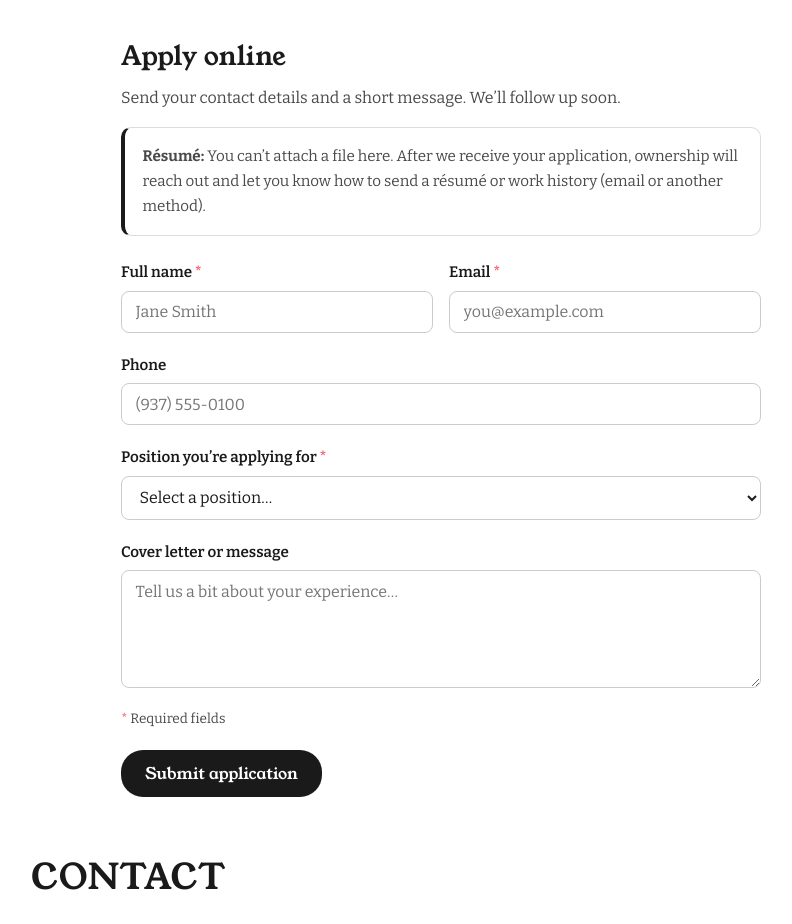
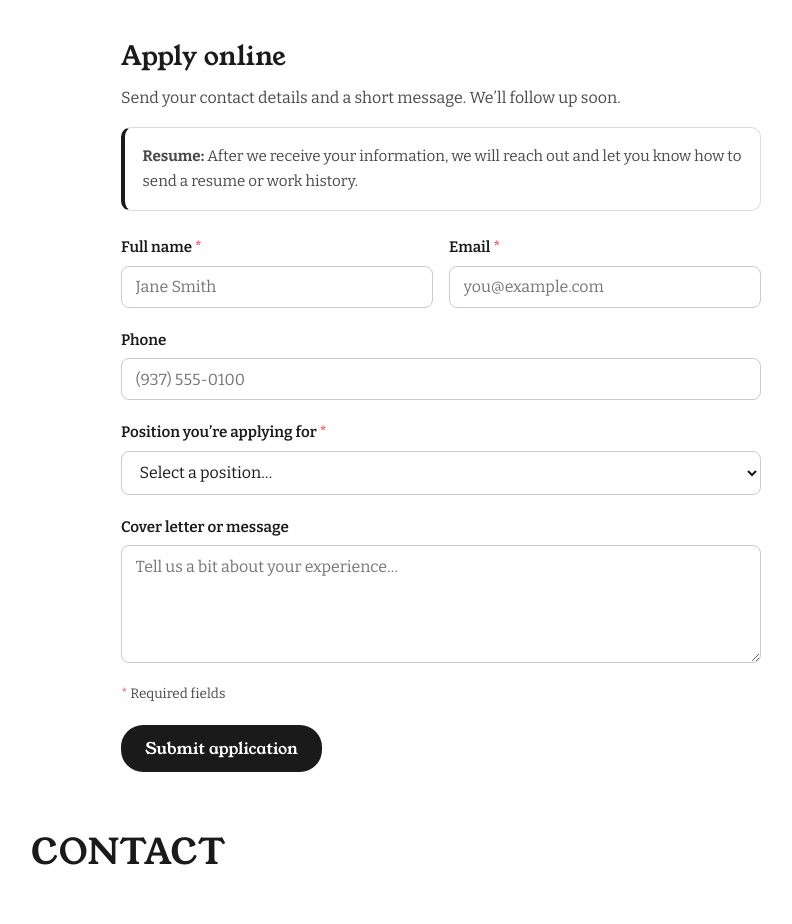
Before and after one commit to josephsluterbeck/sbt-website, a website: page index.html in a window 1280 px wide. Shown: the part 7920-8844 px from the top of the page, without its empty margins (1-793 px from the left). Drawn offline with nearby package versions, Linux system fonts and the light colour scheme; no server answers.

Commit message:
tweaking the description a bit

```diff
--- a/index.html
+++ b/index.html
@@ -275,7 +275,7 @@
             <div class="jobs-apply-wrapper" id="apply">
                 <h3 class="jobs-apply-heading">Apply online</h3>
                 <p class="jobs-apply-intro">Send your contact details and a short message. We’ll follow up soon.</p>
-                <p class="jobs-apply-resume-note"><strong>Résumé:</strong> You can’t attach a file here. After we receive your application, ownership will reach out and let you know how to send a résumé or work history (email or another method).</p>
+                <p class="jobs-apply-resume-note"><strong>Resume:</strong> After we receive your information, we will reach out and let you know how to send a resume or work history.</p>
                 <form
                     class="jobs-apply-form"
                     action="https://formspree.io/f/xyknajjg"
```
